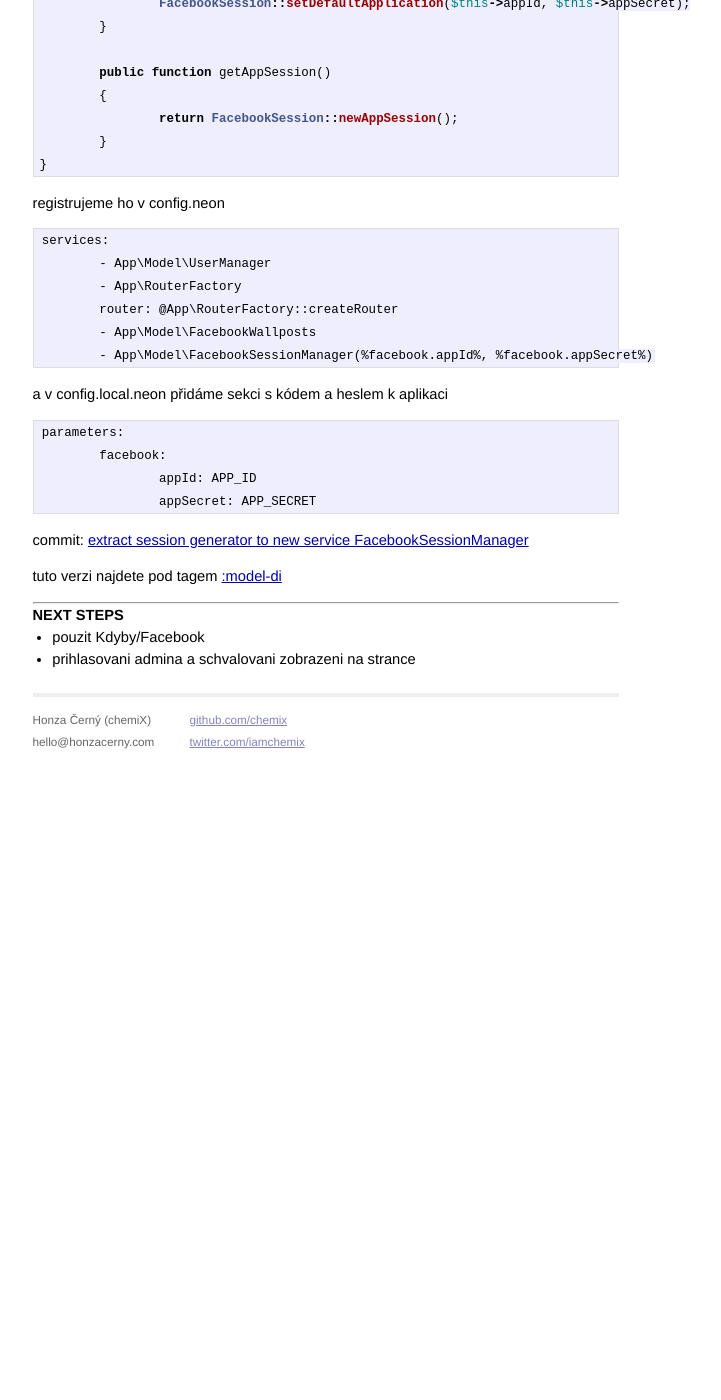
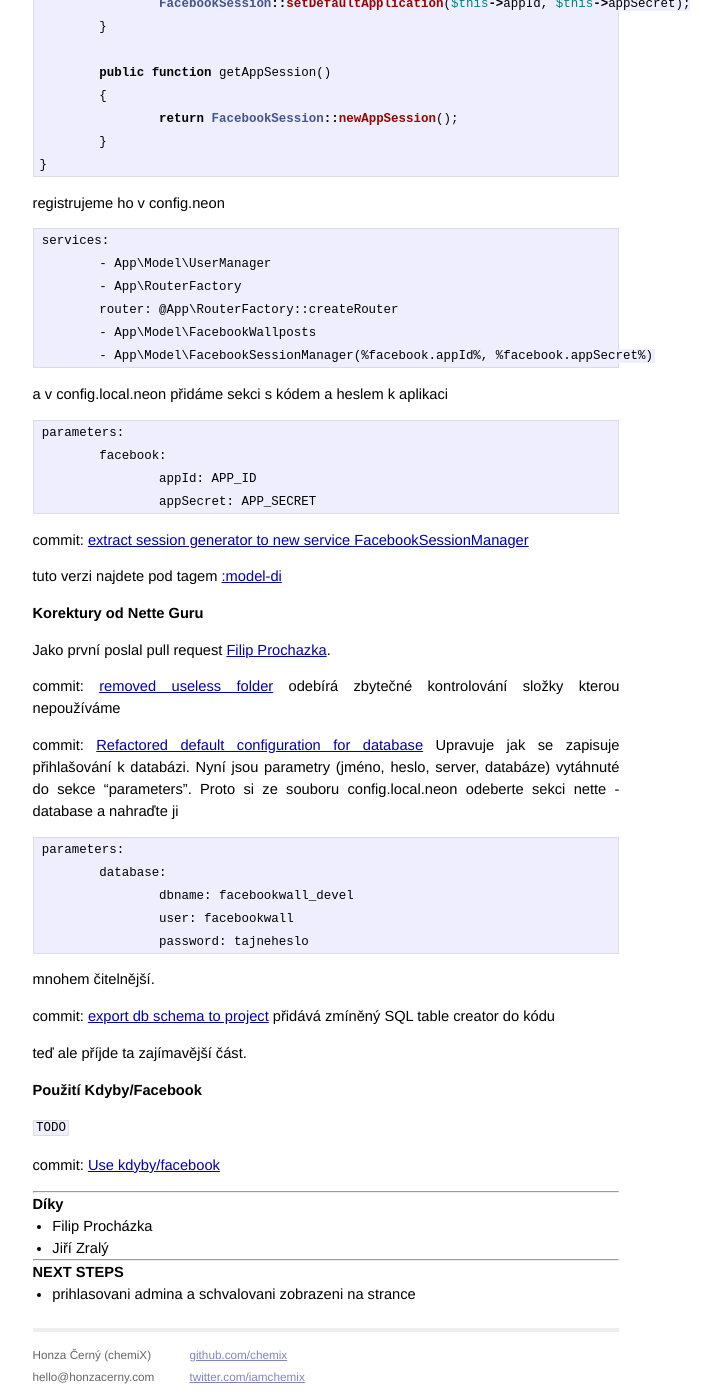
Before and after one commit to chemix/chemix.github.com, a Jekyll site: the page built from _posts/2014-06-13-nette-facebook-reader.md, in a window 1280 px wide and 1400 px high, scrolled down 13451 px. Shown: the whole window, without its empty margins (314-1035 px from the left). Built offline with Jekyll 4.4.1, drawn with Linux system fonts in a browser that asks for light colours; Markdown is read by kramdown in place of the engine named in the settings; before the commit the page ends 14216 px from its top, so only the background shows below that.

Commit message:
Updated 2014-06-13-nette-facebook-reader.md

````diff
--- a/_posts/2014-06-13-nette-facebook-reader.md
+++ b/_posts/2014-06-13-nette-facebook-reader.md
@@ -664,10 +664,45 @@
 
 tuto verzi najdete pod tagem [:model-di](https://github.com/chemix/Nette-Facebook-Reader/tree/model-di)
 
+Korektury od Nette Guru
+-----------------------
+Jako první poslal pull request [Filip Prochazka](http://filip-prochazka.com/).
+
+commit: [removed useless folder](https://github.com/chemix/Nette-Facebook-Reader/commit/c4a3db274328eec1e99e050d4c40b37945d6a29a) odebírá zbytečné kontrolování složky kterou nepoužíváme
+
+commit: [Refactored default configuration for database](https://github.com/chemix/Nette-Facebook-Reader/commit/ee682fd66f4303ce1ac591cdb57b17fbfbe775b7) Upravuje jak se zapisuje přihlašování k databázi. Nyní jsou parametry (jméno, heslo, server, databáze) vytáhnuté do sekce "parameters". Proto si ze souboru config.local.neon odeberte sekci nette - database a nahraďte ji
+
+```
+parameters:
+	database:
+		dbname: facebookwall_devel
+		user: facebookwall
+		password: tajneheslo
+```
+
+mnohem čitelnější.
+
+commit: [export db schema to project](https://github.com/chemix/Nette-Facebook-Reader/commit/743a911744625e62aa1eb4eace190f35eb4bf8b8) přidává zmíněný SQL table creator do kódu
+
+teď ale příjde ta zajímavější část.
+
+Použití Kdyby/Facebook
+----------------------
+
+```TODO```
+
+commit: [Use kdyby/facebook](https://github.com/chemix/Nette-Facebook-Reader/commit/5dd7bed8fb30eb22284ee2e0fc92a726db0913fd)
+
+
+
+
+_____________________________
+### Díky
+- Filip Procházka
+- Jiří Zralý
 
 
 _____________________________
 ### NEXT STEPS
 
-* pouzit Kdyby/Facebook
 * prihlasovani admina a schvalovani zobrazeni na strance
````
